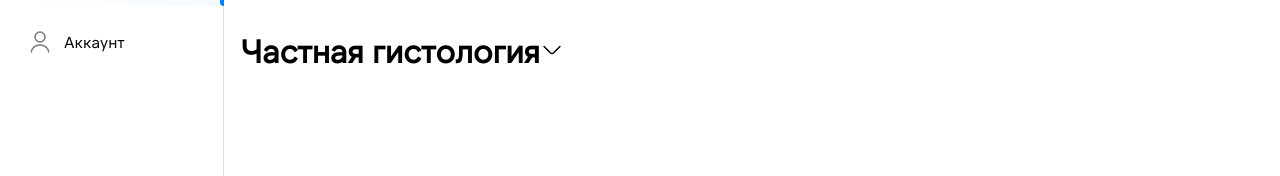
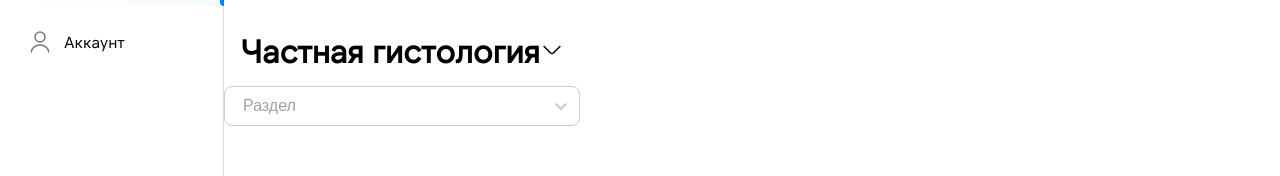
Before and after one commit to OrtemkaDead/gista-front, a Next.js app: page / in a window 1280 px wide. Shown: the part 122-298 px from the top of the page. Built offline with nearby package versions, Linux system fonts and the light colour scheme.

Commit message:
MN-45 - add component custom-select (by using lib React-Select)

```diff
--- a/package.json
+++ b/package.json
@@ -19,6 +19,7 @@
     "react-dom": "18.2.0",
     "react-hook-form": "^7.45.2",
     "react-redux": "^8.1.2",
+    "react-select": "^5.7.4",
     "react-zoom-pan-pinch": "^3.1.0",
     "sass": "^1.64.1",
     "typescript": "5.1.6"
--- a/src/app/(default)/page.tsx
+++ b/src/app/(default)/page.tsx
@@ -1,7 +1,46 @@
+import CustomSelect from '@/components/shared/custom-select'
+import { GroupedOption, ISelectOption } from '@/components/shared/custom-select/custom-select.types'
 import { Section, SubSection } from '@/store/reducers/sections-reducer/initial-state'
 import React from 'react'
 
 import { Collapse } from '@/shared'
+
+// имитация БД
+const SECTIONS = [
+  {
+    name: 'Общая гистология',
+    subsections: [
+      { value: '1', label: 'Кровь, мезенхима' },
+      { value: '2', label: 'Мышечные ткани' },
+    ],
+  },
+  {
+    name: 'Частная гистология',
+    subsections: [
+      { value: '3', label: 'Органы кровотворения и иммуногенеза' },
+      { value: '4', label: 'Органы пищеварения' },
+      { value: '5', label: 'Органы эндокринной системы' },
+    ],
+  },
+  {
+    name: 'Патогистология',
+    subsections: [],
+  },
+]
+
+// функция преобразования массива SECTIONS с сервера в массив соответсвующий пропсу CustomSelect
+function getCustomSelectList() {
+  const result: GroupedOption[] = []
+  for (const section of SECTIONS) {
+    const initialSection: GroupedOption = { label: '', options: [] }
+    initialSection.label = section.name
+    initialSection.options = section.subsections
+    result.push(initialSection)
+  }
+  return result
+}
+
+const MODIFIED_SECTIONS = getCustomSelectList()
 
 const sections: Section[] = [
   {
@@ -63,6 +102,11 @@ export default function MainPage(): React.ReactElement {
           )}
         </Collapse>
       ))}
+
+      <CustomSelect
+        options={MODIFIED_SECTIONS}
+        placeholder="Раздел"
+      />
     </main>
   )
 }
--- /dev/null
+++ b/src/components/shared/custom-select/index.tsx
@@ -0,0 +1,55 @@
+'use client'
+
+import { FC, memo, useCallback, useState } from 'react'
+import Select, { OnChangeValue } from 'react-select'
+
+import { CustomSelectProps, GroupedOption, ISelectOption } from './custom-select.types'
+import './styles.scss'
+
+const formatGroupLabel = (data: GroupedOption) => (
+  <div className="custom-select__option-group">
+    <span className="custom-select__section">{data.label}</span>
+    <span className="custom-select__subsection-count">{data.options.length}</span>
+  </div>
+)
+
+const CustomSelect: FC<CustomSelectProps> = ({
+  options,
+  defaultValue = '',
+  placeholder,
+  isLoading,
+  isSearchable,
+  isOpen,
+}) => {
+  const [selectValue, setSelectValue] = useState(defaultValue)
+
+  const getValue = useCallback(() => {
+    return selectValue
+      ? (options as ISelectOption[]).find((option) => option.value === selectValue)
+      : []
+  }, [options, selectValue])
+
+  const onChange = useCallback((newValue: OnChangeValue<ISelectOption, boolean>) => {
+    setSelectValue((newValue as ISelectOption).value)
+    // dispatch(....)
+  }, [])
+
+  return (
+    <label>
+      <Select
+        options={options}
+        formatGroupLabel={'options' in options[0] ? formatGroupLabel : undefined}
+        value={getValue()}
+        placeholder={placeholder}
+        onChange={onChange}
+        isLoading={isLoading}
+        classNamePrefix="custom-select"
+        instanceId="custom-select"
+        isSearchable={isSearchable}
+        menuIsOpen={isOpen}
+      />
+    </label>
+  )
+}
+
+export default memo(CustomSelect)
--- /dev/null
+++ b/src/components/shared/custom-select/styles.scss
@@ -0,0 +1,115 @@
+.custom-select {
+  &__control {
+    min-height: 40px !important;
+    cursor: pointer !important;
+    border-radius: 8px !important;
+    border: 1px solid $color-border-primary;
+    background: $color-background-primary;
+  }
+
+  &__indicators {
+    z-index: 100;
+  }
+
+  &__value-container {
+    position: unset !important;
+    padding-left: 16px !important;
+  }
+
+  &__indicator-separator {
+    display: none !important;
+  }
+
+  &__placeholder {
+    color: $color-text-tertiary !important;
+    font-size: 16px;
+    font-weight: 400;
+    line-height: 24px;
+  }
+
+  &__single-value {
+    margin: 0 !important;
+    position: absolute;
+    display: flex;
+    align-items: center;
+    width: 100%;
+    left: 0;
+    height: 100%;
+    color: $color-text-tertiary !important;
+    font-size: 16px;
+    font-weight: 400;
+    line-height: 24px;
+    padding-left: 16px;
+    background: $color-background-secondary;
+    border-radius: 8px;
+  }
+
+  &__menu {
+    overflow: hidden;
+    border-radius: 8px !important;
+    background: $color-background-primary !important;
+    box-shadow: 0px 4px 4px 0px rgba(0, 0, 0, 0.25) !important;
+    animation: appearence 0.3s ease-in-out;
+  }
+
+  &__menu-list {
+    padding: 0 !important;
+  }
+
+  &__option {
+    padding: 8px 16px !important;
+    color: $color-text-primary !important;
+    cursor: pointer !important;
+    // font-family: 'Lato';
+
+    // font-size: 18px !important;
+    // font-weight: 600;
+    // line-height: 27px;
+
+    // если сгруппированные опции
+    font-size: 16px !important;
+    font-weight: 400;
+    line-height: 24px;
+  }
+
+  &__option-group {
+    display: flex;
+    align-items: center;
+    justify-content: space-between;
+  }
+
+  &__section {
+    color: $color-text-primary !important;
+    font-size: 18px !important;
+    font-weight: 600;
+    line-height: 27px; /* 150% */
+  }
+
+  &__subsection-count {
+    background-color: #ebecf0;
+    border-radius: 2em;
+    color: #172b4d;
+    display: inline-block;
+    font-family: 'Lato';
+    font-size: 12px;
+    font-weight: normal;
+    line-height: 1em;
+    min-width: 1px;
+    padding: 0.16666666666667em 0.5em;
+    text-align: center;
+  }
+}
+
+@keyframes appearence {
+  0% {
+    opacity: 0;
+    transform: scale(0.9);
+  }
+  50% {
+    opacity: 0.3;
+  }
+  100% {
+    opacity: 1;
+    transform: scale(1);
+  }
+}
```
Also changed, not shown: src/components/shared/custom-select/custom-select.types.ts (added, +18 -0 lines), 1 other file (tests, documents, lock files or other folders).
